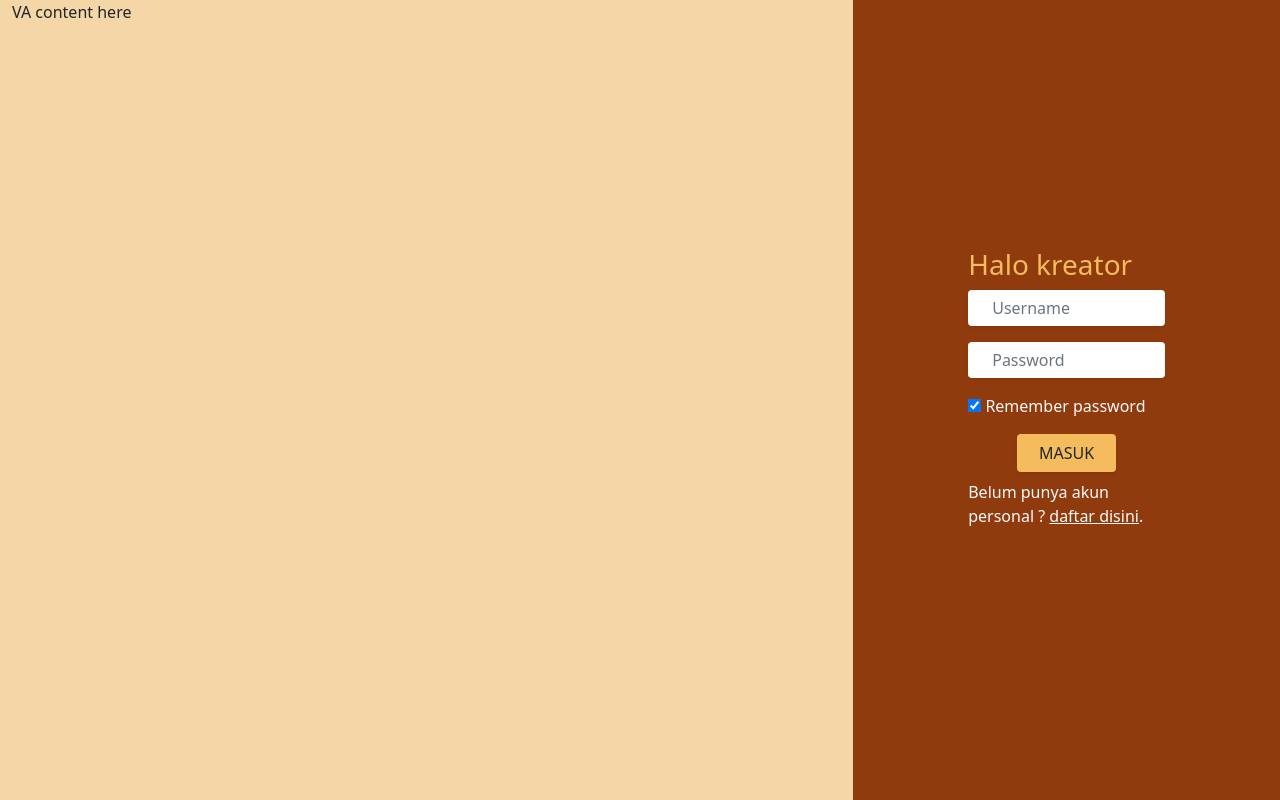
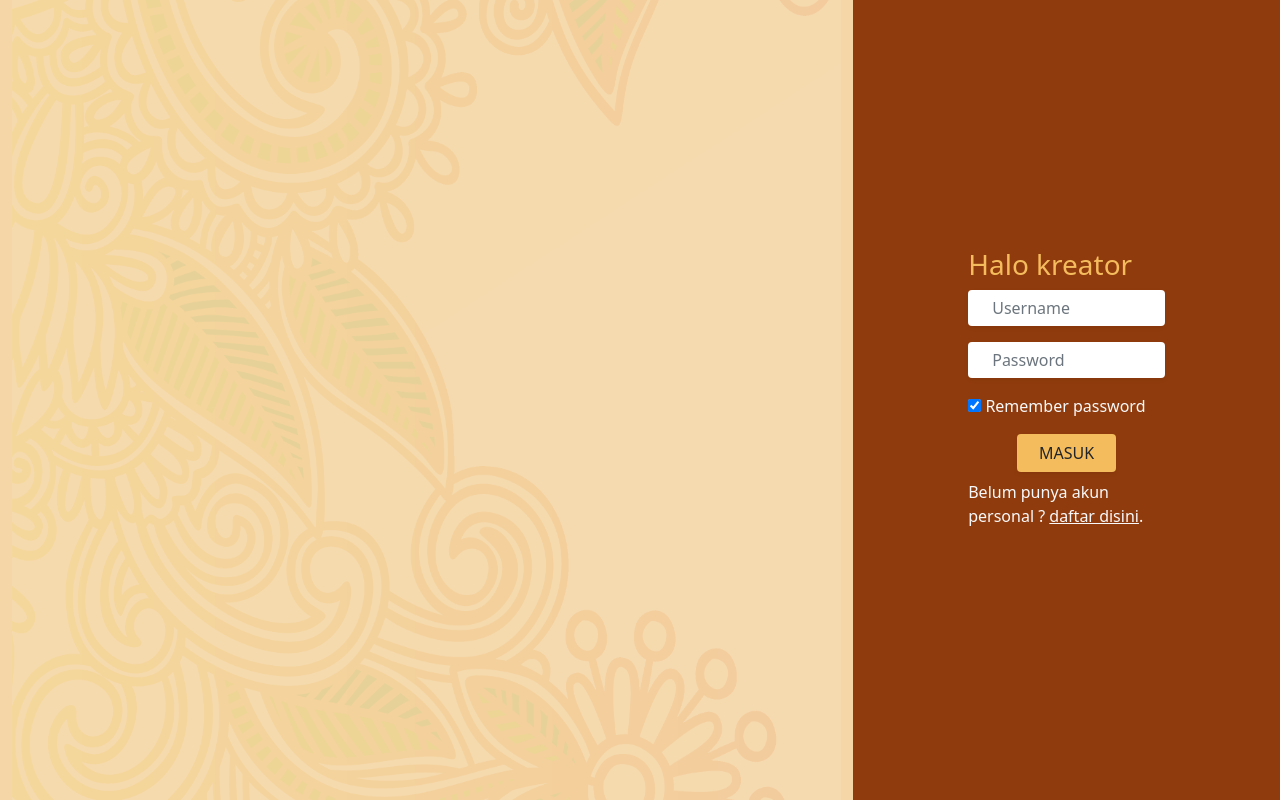
Before and after one commit to encanting/encanting.github.io, a plain HTML site: page index.html in a window 1280 px wide. Drawn offline with nearby package versions, Linux system fonts and the light colour scheme.

Commit message:
Update index.html

```diff
--- a/index.html
+++ b/index.html
@@ -21,7 +21,7 @@
     <div class="row no-gutter">
         <!-- The image half -->
         <div class="col-md-8 d-none d-md-flex" style="background-color: #F4D6A7;">
-		VA content here
+		<img src="Batik 4.png" width="100%" height="100%" style="opacity: 0.1; background-size: cover;">
 		</div>
         <!-- The content half -->
         <div class="col-md-4" style="background-color: 	#903b0d;">
```
